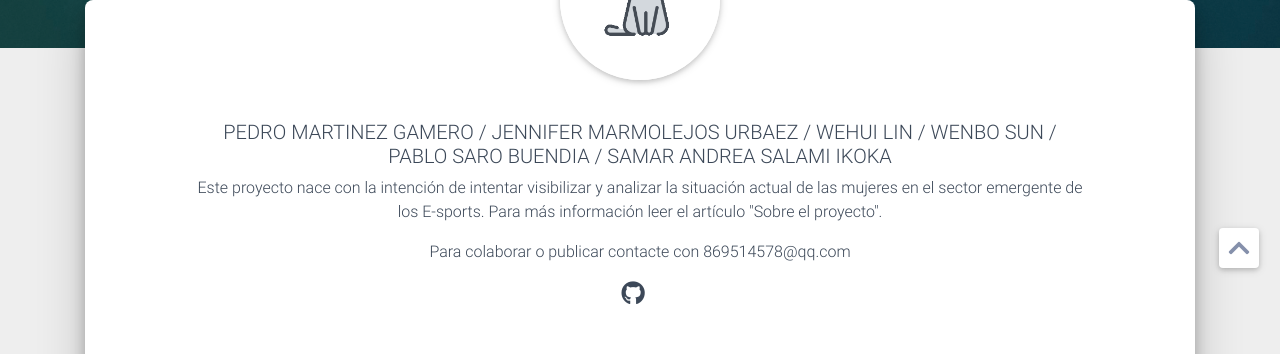
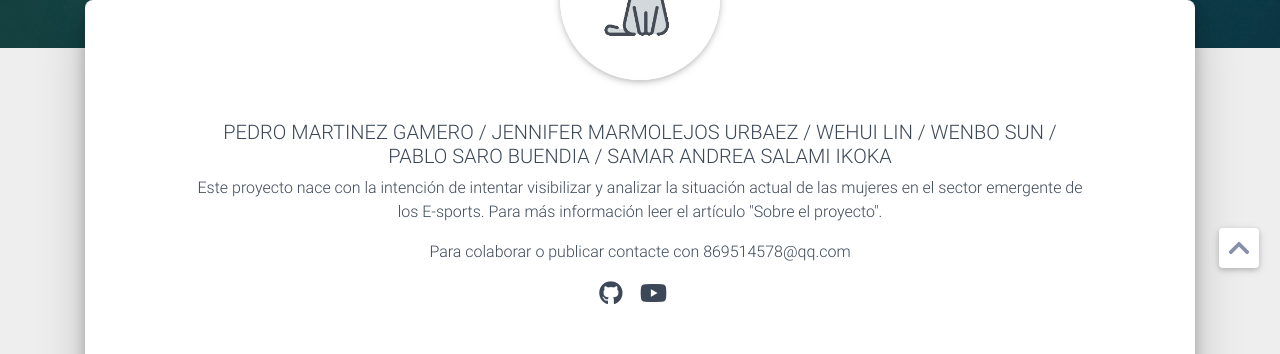
Before and after one commit to e-women/e-women.github.io, a plain HTML site: page about/index.html in a window 1280 px wide. Shown: the part 592-946 px from the top of the page. Drawn offline with Linux system fonts and the light colour scheme; some packages are replaced by stand-ins of ours; a script that the page names is missing; a small style sheet from the web is missing.

Commit message:
Site updated: 2019-12-15 21:42:09

```diff
--- a/about/index.html
+++ b/about/index.html
@@ -136,6 +136,15 @@
     <a href="https://github.com/e-women/e-women.github.io"
        class="h4 ">
       <i class="fab fa-github" aria-hidden="true"></i>
+
+    </a>
+    &nbsp;&nbsp;
+
+
+
+    <a href="https://www.youtube.com/channel/UCmSHtvhBCQ-75liDQTggcbg/featured"
+       class="h4 ">
+      <i class="fab fa-youtube" aria-hidden="true"></i>
 
     </a>
     &nbsp;&nbsp;
```
